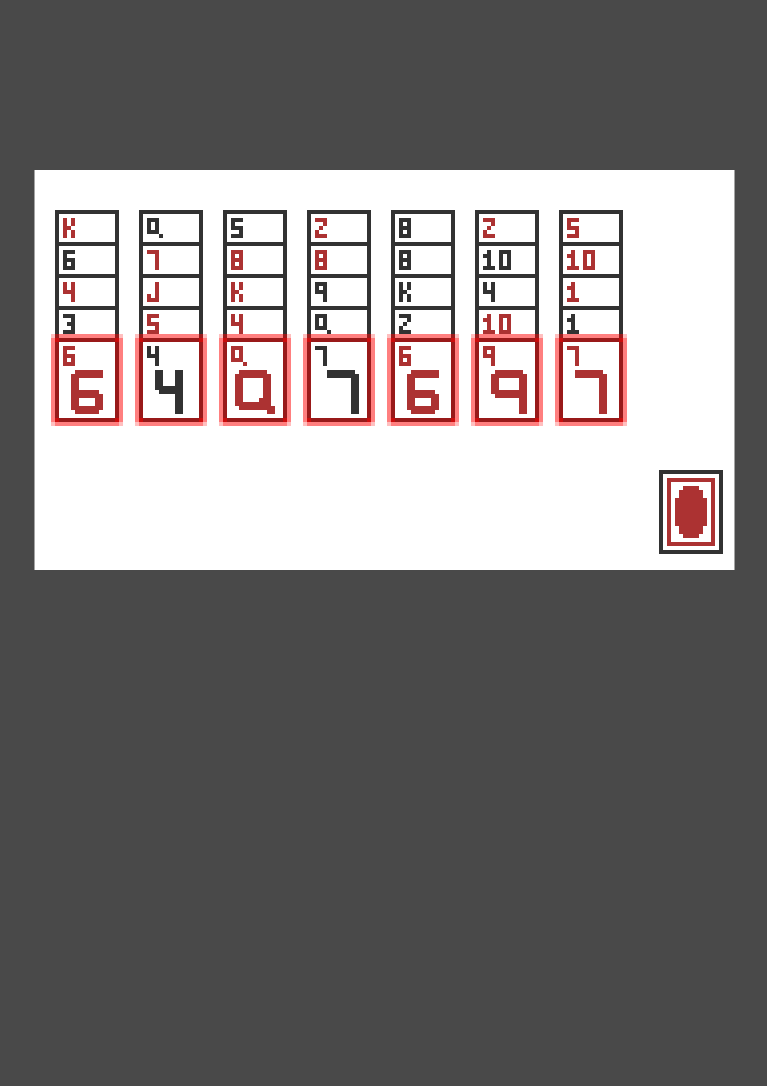
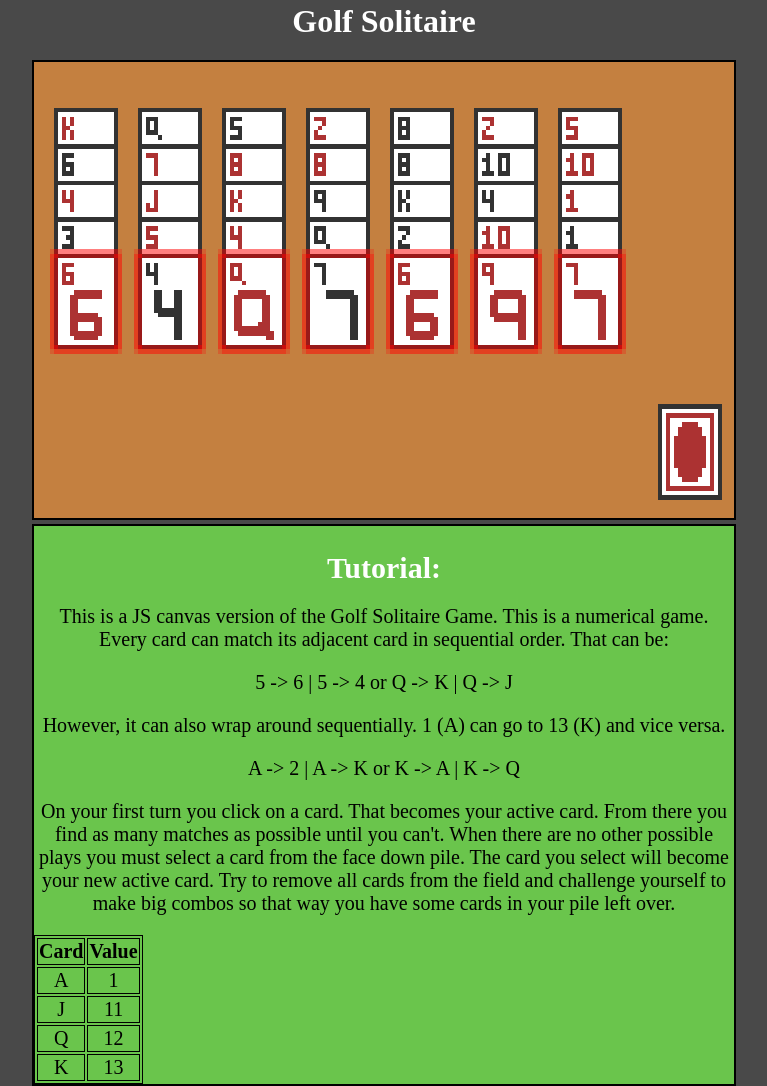
Before and after one commit to trueauracoral/Golf-Solitaire, a plain HTML site: page index.html in a window 1280 px wide. Shown: the part 38-1124 px from the top of the page, without its empty margins (256-1023 px from the left). Before the commit the page ends 816 px from the top, so only its background shows below. Drawn offline with Linux system fonts and the light colour scheme.

Commit message:
Tons of fixes, mainly tutorial

```diff
--- a/index.html
+++ b/index.html
@@ -7,32 +7,40 @@
     <link rel="stylesheet" href="styles.css">
 </head>
 <body>
-  <!--
-    <div class="card red">
-      <div class="corner">5</div>
-      <div class="center">5</div>
-    </div>
-
-    <div class="card black">
-      <div class="corner">K</div>
-      <div class="center">K</div>
-    </div>
-
-    <div class="card red">
-      <div class="corner">Q</div>
-      <div class="center">Q</div>
-    </div>
-
-    <div class="card black">
-      <div class="corner">J</div>
-      <div class="center">J</div>
-    </div>
-    <div class="card black">
-        <div class="corner">J</div>
-        <div class="center">J</div>
-      </div>
-  -->
-  <canvas id="canvas"></canvas>
+  <h1>Golf Solitaire</h1>
+  <div id="game-container">
+    <canvas id="canvas"></canvas>
+  </div>
+  <div id="tutorial">
+    <h2>Tutorial:</h2>
+    <p>This is a JS canvas version of the Golf Solitaire Game. This is a numerical game. Every card can match its adjacent card in sequential order. That can be:</p>
+    <p>5 -> 6 | 5 -> 4 or Q -> K | Q -> J</p>
+    <p>However, it can also wrap around sequentially. 1 (A) can go to 13 (K) and vice versa.</p>
+    <p>A -> 2 | A -> K or K -> A | K -> Q</p>
+    <p>On your first turn you click on a card. That becomes your active card. From there you find as many matches as possible until you can't. When there are no other possible plays you must select a card from the face down pile. The card you select will become your new active card. Try to remove all cards from the field and challenge yourself to make big combos so that way you have some cards in your pile left over.</p>
+    <table>
+      <tr>
+        <th>Card</th>
+        <th>Value</th>
+      </tr>
+      <tr>
+        <td>A</td>
+        <td>1</td>
+      </tr>
+      <tr>
+        <td>J</td>
+        <td>11</td>
+      </tr>
+      <tr>
+        <td>Q</td>
+        <td>12</td>
+      </tr>
+      <tr>
+        <td>K</td>
+        <td>13</td>
+      </tr>
+    </table>
+  </div>
   <script src="script.js"></script>
 </body>
 </html>
--- a/script.js
+++ b/script.js
@@ -137,15 +137,13 @@ function findClickable() {
     for (let col = 0; col < cardGrid[0].length ; col++) {
         for (let row = 0; row < cardGrid.length; row++) {
             if (row == cardGrid.length -1 ) {
-                let goodRow = 0;
-                for (let card = row; card > 0; card--) {
+                for (let card = row; card >= 0; card--) {
                     if (cardGrid[card][col].clicked != true) {
                         console.log(card);
-                        goodRow = card;
+                        clickCards.push({"row": card, "col": col});
                         break;
                     }
                 }
-                clickCards.push({"row": goodRow, "col": col});
             }
         }
     }
@@ -212,7 +210,7 @@ document.addEventListener('pointerdown', (event) => {
     for (let i = 0; i < clickCards.length; i++) {
         let clickableCard = cardGrid[clickCards[i].row][clickCards[i].col];
         if ((mouseCoords.x < clickableCard.endCoords.x + cardWidth && mouseCoords.x > clickableCard.endCoords.x) &&
-        (mouseCoords.y > clickableCard.endCoords.y && mouseCoords.y < clickableCard.endCoords.y + cardHeight)) {
+        (mouseCoords.y > clickableCard.endCoords.y && mouseCoords.y < clickableCard.endCoords.y + cardHeight+yOffset)) {
             console.log(clickableCard);
             console.log(`You clicked ${clickableCard.name}`);
             clickableCard.clicked = true;
--- a/styles.css
+++ b/styles.css
@@ -1,20 +1,43 @@
 body {
-  overflow: hidden;
   background-color: #494949;
   display: flex;
+  flex-direction: column;
   align-items: center;
-  justify-content: center;
-  height: 100vh; /* Set the body to take up the full height of the viewport */
+  justify-content: flex-start;
+  height: 100vh;
+  margin: 0;
+  padding-top: 20px;
+}
+
+h1 {
+  color: white;
+  margin-bottom: 20px;
+}
+h2 {
+  color: white;
+  margin-bottom: 20px;
 }
 
 canvas {
-  box-sizing: unset;
   image-rendering: pixelated;
-  background-color: #ffff;
-  transform: scale(4);
-  background-color: #ffffff;
-  image-rendering: pixelated;
+  background-color: #c48040;
+  width: 700px;
+  height: 456px;
+  border: 2px solid black;
 }
+
+#tutorial {
+  text-align: center;
+  background-color: #6ac54c;
+  width: 700px;
+  border: 2px solid black;
+  font-size: 20px;
+}
+
+table, th, td {
+  border: 1px solid;
+}
+
 /*
 body {
   display: flex;
```
Also changed, not shown: 1 other file.
